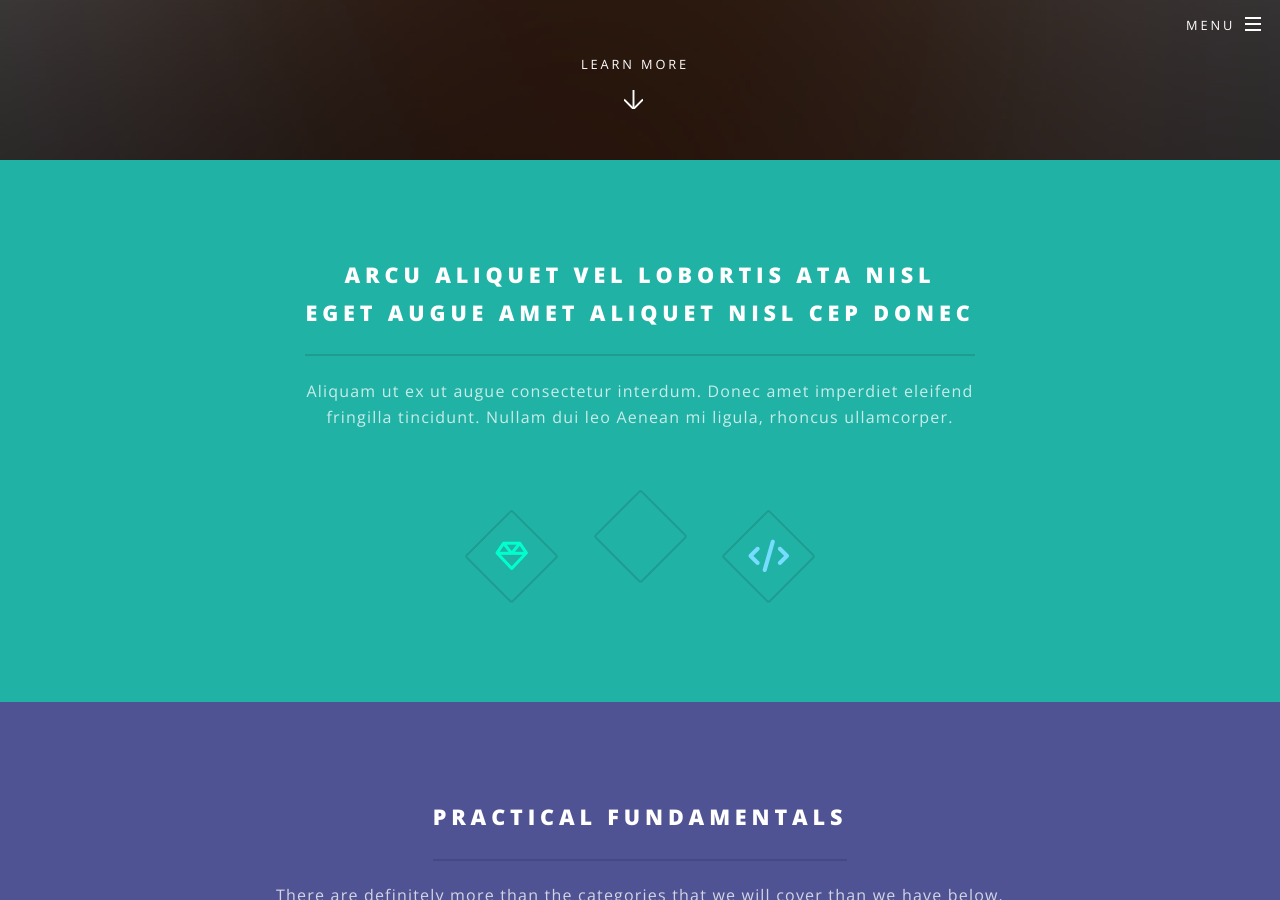
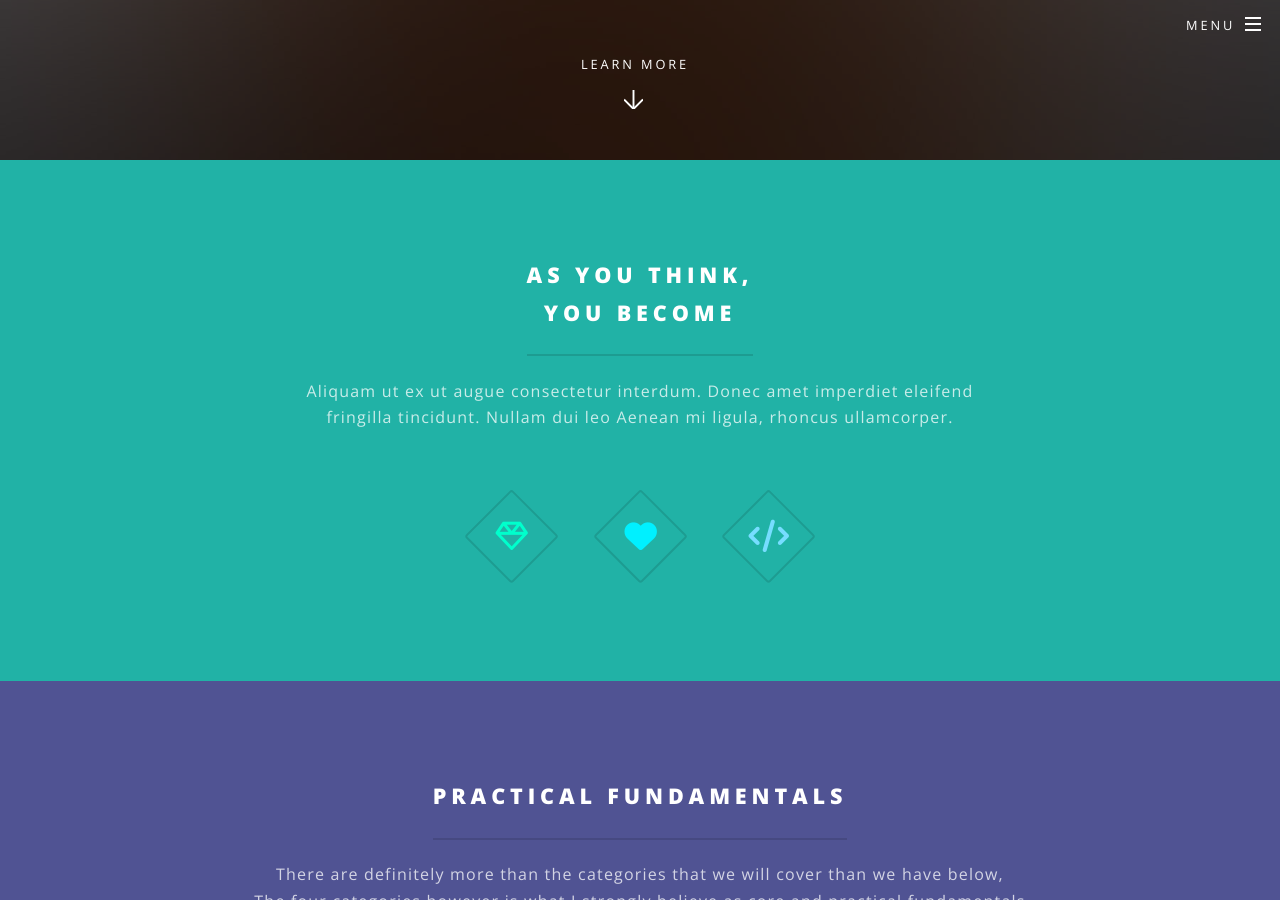
Before and after one commit to ardiesan/ardiesan.github.io, a Jekyll site: the page built from index.html, in a window 1280 px wide and 900 px high, scrolled down 740 px. Built offline with Jekyll 4.4.1, drawn with Linux system fonts in a browser that asks for light colours.

Commit message:
Index adjustment

```diff
--- a/_includes/header.html
+++ b/_includes/header.html
@@ -13,8 +13,10 @@
             <li><a href="{{ my_page.url | prepend: site.baseurl }}">{{ my_page.title }}</a></li>
             {% endif %}
             {% endfor %}
+            {% comment %}
             <li><a href="#">Sign Up</a></li>
             <li><a href="#">Log In</a></li>
+            {% endcomment %}
             <li><a href="{{ "/feed.xml" | prepend: site.baseurl }}"
                    class="icon fa-feed"> RSS Feed</a></li>
           </ul>
--- a/index.html
+++ b/index.html
@@ -17,14 +17,14 @@ layout: landing
 					<section id="one" class="wrapper style1 special">
 						<div class="inner">
 							<header class="major">
-								<h2>Arcu aliquet vel lobortis ata nisl<br />
-								eget augue amet aliquet nisl cep donec</h2>
+								<h2>As you think,<br />
+								you become</h2>
 								<p>Aliquam ut ex ut augue consectetur interdum. Donec amet imperdiet eleifend<br />
 								fringilla tincidunt. Nullam dui leo Aenean mi ligula, rhoncus ullamcorper.</p>
 							</header>
 							<ul class="icons major">
 								<li><span class="icon fa-diamond major style1"><span class="label">Lorem</span></span></li>
-								<li><span class="icon fa-heart-o major style2"><span class="label">Ipsum</span></span></li>
+								<li><span class="icon fa-heart major style2"><span class="label">Ipsum</span></span></li>
 								<li><span class="icon fa-code major style3"><span class="label">Dolor</span></span></li>
 							</ul>
 						</div>
```
